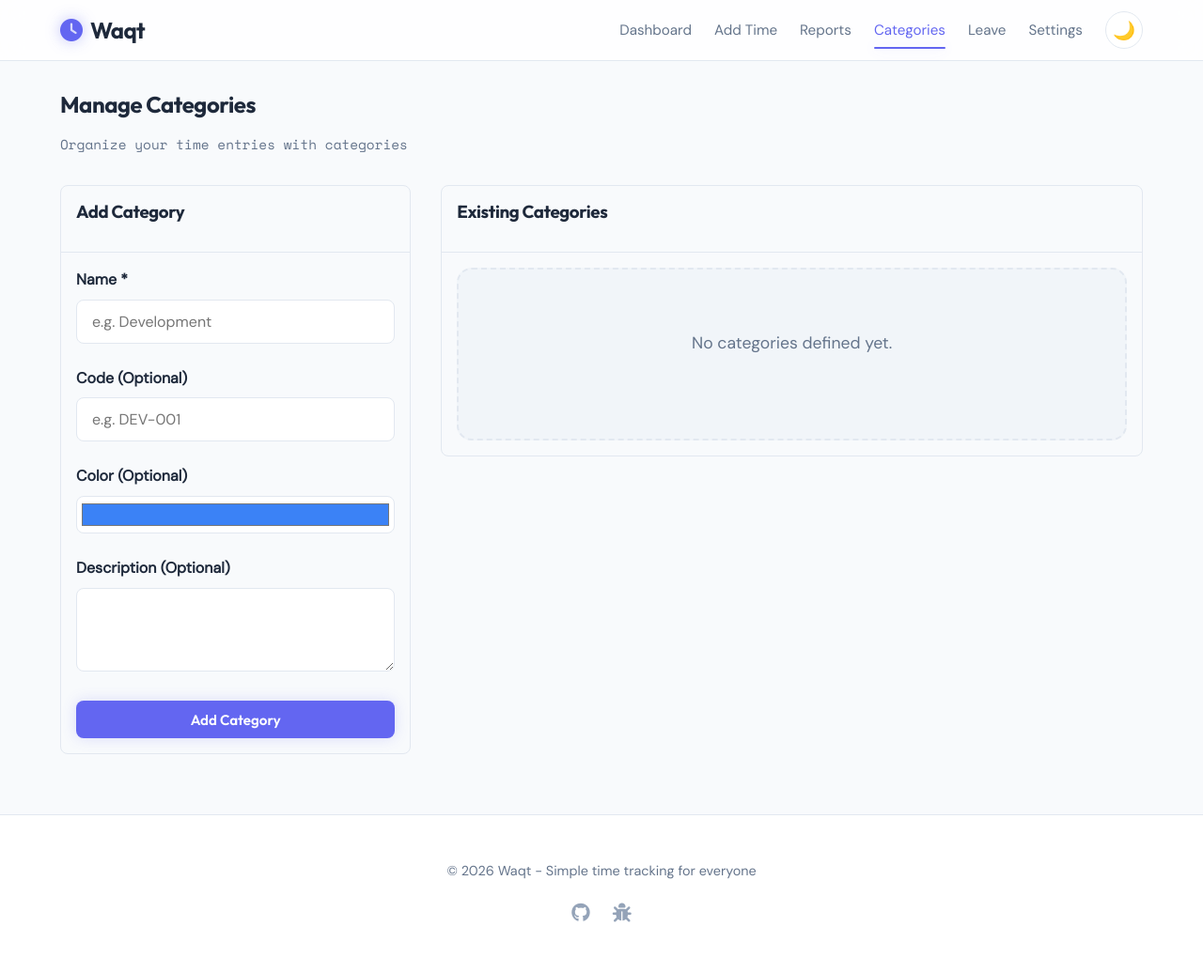
After one commit to GMouaad/waqt, a Flask app: page /categories in a window 1280 px wide. The commit adds this page. Shown: the whole page at 94% size. Run offline with Flask 3, Linux system fonts and the light colour scheme.

Commit message:
feat: implement category management with validation and optimized reporting
- Add Category model and migration
- Implement Category CRUD routes with hex color validation
- Update TimeEntry to support categorization
- Add category support to reports with N+1 query optimization
- Update UI templates for category management and selection
- Add end-to-end tests for category features

```diff
--- a/src/waqt/routes.py
+++ b/src/waqt/routes.py
@@ -12,7 +12,7 @@ from flask import (
 )
 from datetime import datetime, timedelta
 from . import db
-from .models import TimeEntry, LeaveDay, Settings
+from .models import TimeEntry, LeaveDay, Settings, Category
 from .utils import (
     calculate_duration,
     calculate_weekly_stats,
@@ -44,6 +44,122 @@ from .config import (
 )
 
 bp = Blueprint("main", __name__)
+
+@bp.route("/categories", methods=["GET", "POST"])
+def categories():
+    """Manage time entry categories."""
+    if request.method == "POST":
+        try:
+            name = request.form.get("name", "").strip()
+            code = request.form.get("code", "").strip() or None
+            color = request.form.get("color", "").strip() or None
+            description = request.form.get("description", "").strip() or None
+
+            if not name:
+                flash("Category name is required.", "error")
+                return redirect(url_for("main.categories"))
+
+            # Validate color format (Hex code)
+            import re
+            if color and not re.match(r'^#(?:[0-9a-fA-F]{3}){1,2}$', color):
+                flash("Color must be a valid hex code (e.g., #FF0000).", "error")
+                return redirect(url_for("main.categories"))
+
+            # Check for duplicate name
+            if Category.query.filter_by(name=name).first():
+                flash("Category with this name already exists.", "error")
+                return redirect(url_for("main.categories"))
+
+            # Check for duplicate code
+            if code and Category.query.filter_by(code=code).first():
+                flash("Category with this code already exists.", "error")
+                return redirect(url_for("main.categories"))
+
+            category = Category(
+                name=name,
+                code=code,
+                color=color,
+                description=description
+            )
+            db.session.add(category)
+            db.session.commit()
+
+            flash("Category added successfully!", "success")
+            return redirect(url_for("main.categories"))
+
+        except Exception as e:
+            db.session.rollback()
+            flash(f"Error adding category: {str(e)}", "error")
+            return redirect(url_for("main.categories"))
+
+    # GET request
+    categories = Category.query.order_by(Category.name).all()
+    return render_template("categories.html", categories=categories)
+
+
+@bp.route("/categories/<int:id>/edit", methods=["POST"])
+def edit_category(id):
+    """Edit a category."""
+    category = db.get_or_404(Category, id)
+    try:
+        name = request.form.get("name", "").strip()
+        code = request.form.get("code", "").strip() or None
+        color = request.form.get("color", "").strip() or None
+        description = request.form.get("description", "").strip() or None
+
+        if not name:
+            flash("Category name is required.", "error")
+            return redirect(url_for("main.categories"))
+
+        # Validate color format (Hex code)
+        import re
+        if color and not re.match(r'^#(?:[0-9a-fA-F]{3}){1,2}$', color):
+            flash("Color must be a valid hex code (e.g., #FF0000).", "error")
+            return redirect(url_for("main.categories"))
+
+        # Check for duplicates if name/code changed
+        if name != category.name and Category.query.filter_by(name=name).first():
+            flash("Category with this name already exists.", "error")
+            return redirect(url_for("main.categories"))
+
+        if code and code != category.code and Category.query.filter_by(code=code).first():
+            flash("Category with this code already exists.", "error")
+            return redirect(url_for("main.categories"))
+
+        category.name = name
+        category.code = code
+        category.color = color
+        category.description = description
+
+        db.session.commit()
+        flash("Category updated successfully.", "success")
+
+    except Exception as e:
+        db.session.rollback()
+        flash(f"Error updating category: {str(e)}", "error")
+
+    return redirect(url_for("main.categories"))
+
+
+@bp.route("/categories/<int:id>/delete", methods=["POST"])
+def delete_category(id):
+    """Delete a category."""
+    category = db.get_or_404(Category, id)
+    try:
+        # Check if used in time entries
+        if TimeEntry.query.filter_by(category_id=id).first():
+            flash("Cannot delete category currently assigned to time entries.", "error")
+            return redirect(url_for("main.categories"))
+
+        db.session.delete(category)
+        db.session.commit()
+        flash("Category deleted successfully.", "success")
+    except Exception as e:
+        db.session.rollback()
+        flash(f"Error deleting category: {str(e)}", "error")
+
+    return redirect(url_for("main.categories"))
+
 
 
 def get_open_entry():
@@ -155,13 +271,21 @@ def start_timer():
 
         data = request.get_json() or {}
         description = data.get("description", "").strip()
+        category_id = data.get("category_id")
+
+        if category_id:
+            try:
+                category_id = int(category_id)
+            except (ValueError, TypeError):
+                return jsonify({"success": False, "message": "Invalid category ID"}), 400
+
         if not description:
             description = "Work"
 
         now = datetime.now()
 
         # Use shared service
-        result = start_time_entry(now.date(), now.time(), description)
+        result = start_time_entry(now.date(), now.time(), description, category_id=category_id)
 
         if not result["success"]:
             # If it's a duplicate active timer error, we return 400.
@@ -360,6 +484,17 @@ def time_entry():
             start_time_str = request.form.get("start_time")
             end_time_str = request.form.get("end_time")
             description = request.form.get("description", "").strip()
+            category_id = request.form.get("category_id")
+
+            # Parse category
+            if category_id:
+                try:
+                    category_id = int(category_id)
+                    if category_id == 0: category_id = None
+                except (ValueError, TypeError):
+                    category_id = None
+            else:
+                category_id = None
 
             # Pause handling
             pause_mode = request.form.get("pause_mode", "default")
@@ -389,6 +524,7 @@ def time_entry():
                 start_time=start_time,
                 end_time=end_time,
                 description=description,
+                category_id=category_id,
                 pause_mode=pause_mode,
                 pause_minutes=pause_minutes
             )
@@ -413,11 +549,13 @@ def time_entry():
             return redirect(url_for("main.time_entry"))
 
     # GET request - show form
+    categories = Category.query.filter_by(is_active=True).order_by(Category.name).all()
     return render_template(
         "time_entry.html",
         today=datetime.now().date(),
         time_format=time_format,
-        default_pause=default_pause
+        default_pause=default_pause,
+        categories=categories
     )
 
 
@@ -442,11 +580,29 @@ def edit_time_entry(entry_id):
             start_time_str = request.form.get("start_time")
             end_time_str = request.form.get("end_time")
             description = request.form.get("description", "").strip()
+            category_id = request.form.get("category_id")
 
             # Validate inputs
             if not all([start_time_str, end_time_str, description]):
                 flash("All fields are required.", "error")
                 return redirect(url_for("main.edit_time_entry", entry_id=entry_id))
+
+            # Parse category
+            if category_id:
+                try:
+                    category_id = int(category_id)
+                    if category_id == 0: category_id = 0 # Explicit clear
+                except (ValueError, TypeError):
+                    category_id = None # No change
+            else:
+                # If field missing or empty string, maybe clear it?
+                # Let's assume if it's sent as "0" or empty, we treat as clear if it's a Select with value=""?
+                # Usually select with "No Category" has value="0" or "".
+                # If value is "", int("") fails.
+                # Let's assume form sends "0" for "No Category".
+                category_id = 0 # Treat empty/missing as clear request if field is present in form?
+                # Actually, `request.form.get` returns None if missing, "" if empty.
+                pass
 
             # Parse times
             start_time = parse_time_input(start_time_str, time_format)
@@ -457,7 +613,8 @@ def edit_time_entry(entry_id):
                 entry_id,
                 start_time=start_time,
                 end_time=end_time,
-                description=description
+                description=description,
+                category_id=category_id
             )
 
             if not result["success"]:
@@ -481,7 +638,8 @@ def edit_time_entry(entry_id):
             return redirect(url_for("main.edit_time_entry", entry_id=entry_id))
 
     # GET request - show form with existing data
-    return render_template("edit_time_entry.html", entry=entry, time_format=time_format)
+    categories = Category.query.filter_by(is_active=True).order_by(Category.name).all()
+    return render_template("edit_time_entry.html", entry=entry, time_format=time_format, categories=categories)
 
 
 @bp.route("/time-entry/<int:entry_id>/delete", methods=["POST"])
@@ -519,8 +677,10 @@ def reports():
         start_date, end_date = get_month_bounds(selected_date)
 
     # Get entries for the period
+    from sqlalchemy.orm import joinedload
     entries = (
-        TimeEntry.query.filter(TimeEntry.date >= start_date, TimeEntry.date <= end_date)
+        TimeEntry.query.options(joinedload(TimeEntry.category))
+        .filter(TimeEntry.date >= start_date, TimeEntry.date <= end_date)
         .order_by(TimeEntry.date.desc())
         .all()
     )
@@ -546,6 +706,17 @@ def reports():
             entries_by_date[date_key] = []
         entries_by_date[date_key].append(entry)
 
+    # Calculate category stats
+    category_stats = {}
+    for entry in entries:
+        cat_name = entry.category.name if entry.category else 'Uncategorized'
+        cat_color = entry.category.color if entry.category else '#9ca3af' # gray-400
+
+        if cat_name not in category_stats:
+            category_stats[cat_name] = {'hours': 0, 'color': cat_color}
+
+        category_stats[cat_name]['hours'] += entry.duration_hours
+
     return render_template(
         "reports.html",
         period=period,
@@ -556,6 +727,7 @@ def reports():
         entries_by_date=entries_by_date,
         leave_days=leave_days,
         stats=stats,
+        category_stats=category_stats,
         timedelta=timedelta,
     )
 
--- a/src/waqt/static/css/style.css
+++ b/src/waqt/static/css/style.css
@@ -969,47 +969,26 @@ footer p {
 /* Dashboard Layout */
 
 .dashboard-columns {
-
     display: grid;
-
     grid-template-columns: 1fr 2fr;
-
     gap: 1.5rem;
-
     align-items: start;
-
 }
 
-
-
 .quick-actions-section {
-
     position: sticky;
-
     top: 5rem;
-
 }
-
-
 
 /* Responsive */
 
 @media (max-width: 992px) {
-
     .dashboard-columns {
-
         grid-template-columns: 1fr;
-
     }
-
-
-
     .quick-actions-section {
-
         position: static;
-
     }
-
 }
 
 /* Radio Group Styling */
@@ -1066,3 +1045,25 @@ footer p {
     from { opacity: 0; transform: translateY(-5px); }
     to { opacity: 1; transform: translateY(0); }
 }
+
+/* Category Grid (Reports) */
+.category-grid {
+    display: grid;
+    grid-template-columns: repeat(auto-fill, minmax(200px, 1fr));
+    gap: 1rem;
+    margin-bottom: 2rem;
+}
+
+.category-card {
+    border-left: 4px solid var(--category-color);
+}
+
+.category-card h4 {
+    margin: 0;
+    font-size: 0.9rem;
+    color: var(--text-muted);
+}
+
+.category-card .stat-number {
+    font-size: 1.5rem;
+}
--- a/src/waqt/templates/base.html
+++ b/src/waqt/templates/base.html
@@ -23,6 +23,7 @@
                 <li><a href="{{ url_for('main.index') }}" data-testid="nav-dashboard" {% if request.endpoint == 'main.index' %}class="active"{% endif %}>Dashboard</a></li>
                 <li><a href="{{ url_for('main.time_entry') }}" data-testid="nav-time-entry" {% if request.endpoint == 'main.time_entry' %}class="active"{% endif %}>Add Time</a></li>
                 <li><a href="{{ url_for('main.reports') }}" data-testid="nav-reports" {% if request.endpoint == 'main.reports' %}class="active"{% endif %}>Reports</a></li>
+                <li><a href="{{ url_for('main.categories') }}" data-testid="nav-categories" {% if request.endpoint == 'main.categories' %}class="active"{% endif %}>Categories</a></li>
                 <li><a href="{{ url_for('main.leave') }}" data-testid="nav-leave" {% if request.endpoint == 'main.leave' %}class="active"{% endif %}>Leave</a></li>
                 <li><a href="{{ url_for('main.settings') }}" data-testid="nav-settings" {% if request.endpoint == 'main.settings' %}class="active"{% endif %}>Settings</a></li>
                 <li>
--- /dev/null
+++ b/src/waqt/templates/categories.html
@@ -0,0 +1,130 @@
+{% extends "base.html" %}
+
+{% block title %}Categories - Waqt{% endblock %}
+
+{% block content %}
+<div class="page-header">
+    <h2>Manage Categories</h2>
+    <p class="subtitle">Organize your time entries with categories</p>
+</div>
+
+<div class="row">
+    <div class="col-md-4">
+        <div class="card">
+            <div class="card-header">
+                <h3>Add Category</h3>
+            </div>
+            <div class="card-body">
+                <form method="POST" action="{{ url_for('main.categories') }}">
+                    <div class="form-group">
+                        <label for="name">Name *</label>
+                        <input type="text" id="name" name="name" class="form-control" required placeholder="e.g. Development">
+                    </div>
+                    <div class="form-group">
+                        <label for="code">Code (Optional)</label>
+                        <input type="text" id="code" name="code" class="form-control" placeholder="e.g. DEV-001">
+                    </div>
+                    <div class="form-group">
+                        <label for="color">Color (Optional)</label>
+                        <input type="color" id="color" name="color" class="form-control form-control-color" value="#3b82f6">
+                    </div>
+                    <div class="form-group">
+                        <label for="description">Description (Optional)</label>
+                        <textarea id="description" name="description" class="form-control" rows="3"></textarea>
+                    </div>
+                    <button type="submit" class="btn btn-primary btn-block">Add Category</button>
+                </form>
+            </div>
+        </div>
+    </div>
+
+    <div class="col-md-8">
+        <div class="card">
+            <div class="card-header">
+                <h3>Existing Categories</h3>
+            </div>
+            <div class="card-body">
+                {% if categories %}
+                <table class="data-table">
+                    <thead>
+                        <tr>
+                            <th style="width: 20px;"></th>
+                            <th>Name</th>
+                            <th>Code</th>
+                            <th>Description</th>
+                            <th>Actions</th>
+                        </tr>
+                    </thead>
+                    <tbody>
+                        {% for category in categories %}
+                        <tr>
+                            <td>
+                                {% if category.color %}
+                                <div style="width: 16px; height: 16px; background-color: {{ category.color }}; border-radius: 4px;"></div>
+                                {% endif %}
+                            </td>
+                            <td><strong>{{ category.name }}</strong></td>
+                            <td><span class="badge">{{ category.code or '-' }}</span></td>
+                            <td>{{ category.description or '-' }}</td>
+                            <td>
+                                <div class="action-buttons">
+                                    <form action="{{ url_for('main.delete_category', id=category.id) }}" method="POST" onsubmit="return confirm('Are you sure you want to delete this category?');" style="display:inline;">
+                                        <button type="submit" class="btn btn-danger btn-small" title="Delete">
+                                            <i class="fas fa-trash"></i>
+                                        </button>
+                                    </form>
+                                    <!-- Edit could be a modal or separate page. For minimalism, we keep it simple for now -->
+                                </div>
+                            </td>
+                        </tr>
+                        {% endfor %}
+                    </tbody>
+                </table>
+                {% else %}
+                <div class="empty-state">
+                    <p>No categories defined yet.</p>
+                </div>
+                {% endif %}
+            </div>
+        </div>
+    </div>
+</div>
+
+<style>
+    .form-control-color {
+        width: 100%;
+        height: 40px;
+        padding: 0.2rem;
+    }
+    .row {
+        display: flex;
+        flex-wrap: wrap;
+        gap: 2rem;
+    }
+    .col-md-4 {
+        flex: 1;
+        min-width: 300px;
+    }
+    .col-md-8 {
+        flex: 2;
+        min-width: 300px;
+    }
+    .card {
+        background: var(--bg-card);
+        border: 1px solid var(--border-color);
+        border-radius: 8px;
+        overflow: hidden;
+    }
+    .card-header {
+        padding: 1rem;
+        border-bottom: 1px solid var(--border-color);
+        background: var(--bg-secondary);
+    }
+    .card-body {
+        padding: 1rem;
+    }
+    .btn-block {
+        width: 100%;
+    }
+</style>
+{% endblock %}
```
Also changed, not shown: docs/usage.html (+30 -0 lines), migrations/migrate_add_categories.py (added, +63 -0 lines), src/waqt/models.py (+32 -0 lines), src/waqt/services.py (+48 -4 lines), src/waqt/templates/edit_time_entry.html (+15 -3 lines), src/waqt/templates/reports.html (+20 -0 lines), src/waqt/templates/time_entry.html (+12 -0 lines), tests/test_categories.py (added, +129 -0 lines).
